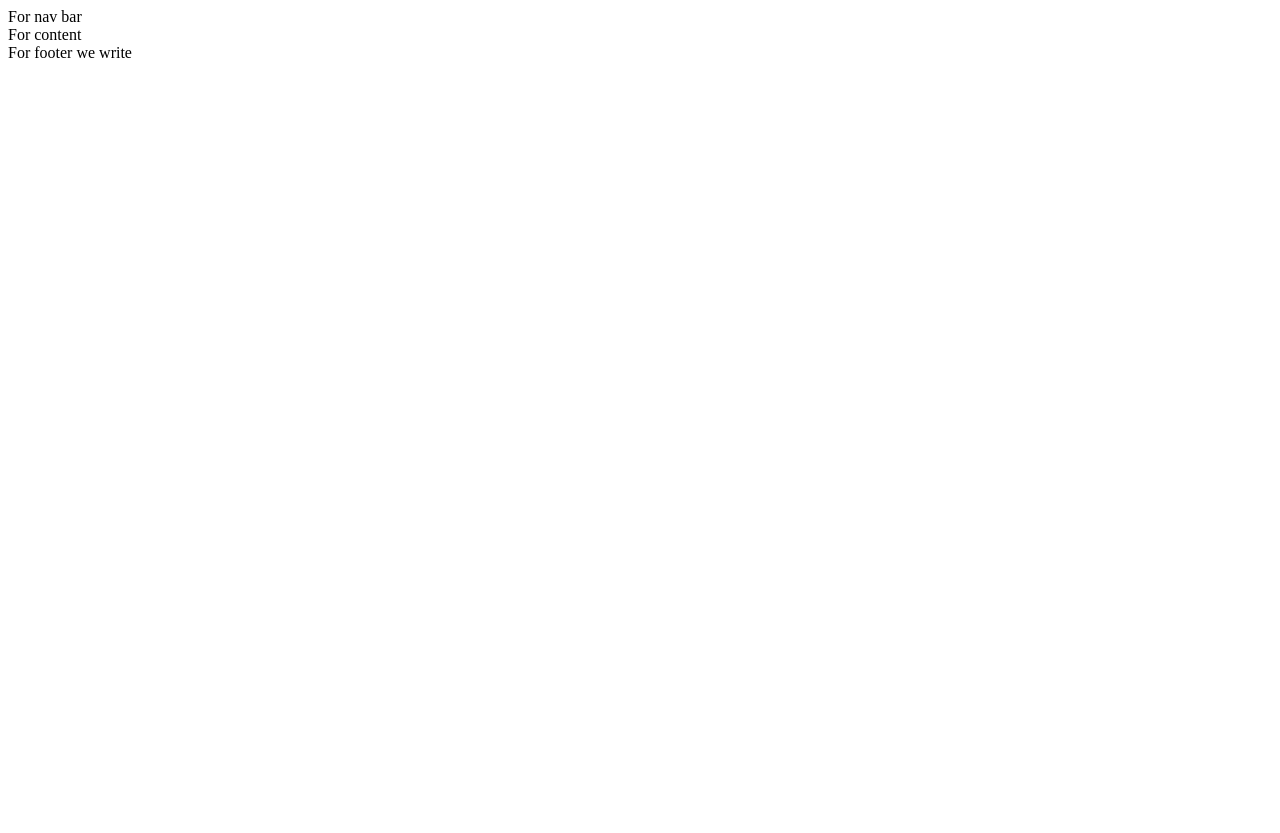
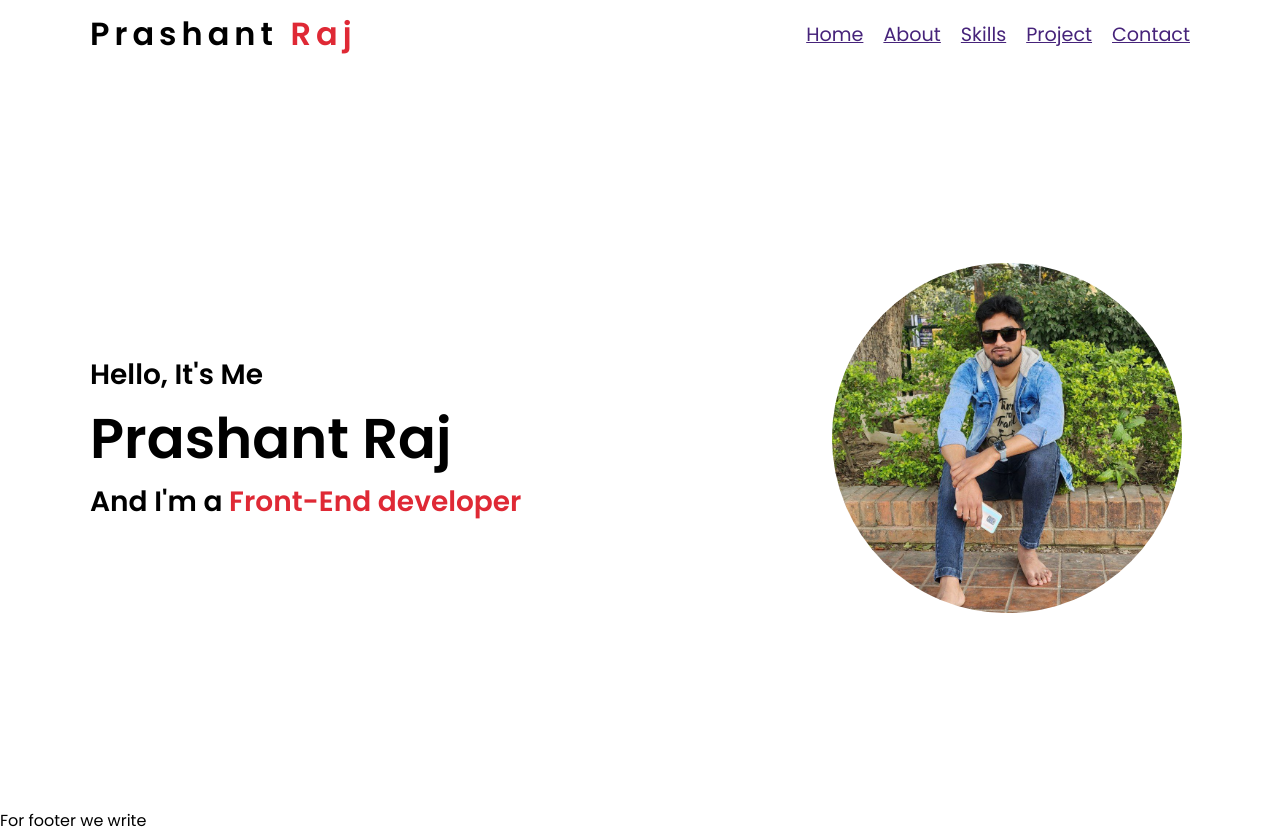
Before and after one commit to prashantrajch/portfolio, a plain HTML site: page index.html in a window 1280 px wide. Before the commit the page ends 800 px from the top, so only its background shows below. Drawn offline with Linux system fonts and the light colour scheme.

Commit message:
Only navbar make

```diff
--- a/index.html
+++ b/index.html
@@ -1,15 +1,50 @@
 <!DOCTYPE html>
 <html lang="en">
-<head>
-    <meta charset="UTF-8">
-    <meta name="viewport" content="width=device-width, initial-scale=1.0">
-    <link rel="stylesheet" href="style.css">
+  <head>
+    <meta charset="UTF-8" />
+    <meta name="viewport" content="width=device-width, initial-scale=1.0" />
+    <link rel="stylesheet" href="style.css" />
     <title>Your Portfolio</title>
-</head>
-<body>
-    <header>For nav bar</header>
-    <main>For content</main>
+  </head>
+  <body>
+    <!-- header for nav and logo -->
+    <div class="container">
+    <header class="header">
+
+            <div class="logo">
+                Prashant <span class="change">Raj</span>
+            </div>
+            <nav>
+                <ul class="navbar">
+                    <li><a href="#home">Home</a></li>
+                    <li><a href="#about">About</a></li>
+                    <li><a href="#skill">Skills</a></li>
+                    <li><a href="#project">Project</a></li>
+                    <li><a href="#contact">Contact</a></li>
+                </ul>
+            </nav>
+        </header>
+    </div>
+    <main>
+      <div class="container">
+
+        <section class="home" id="home">
+          <div class="left">
+            <h3>Hello, It's Me </h3>
+            <h1>Prashant Raj</h1>
+            <h3>And I'm a <span class="change">Front-End developer</span></h3>
+          </div>
+          <div class="right">
+                <div class="img"></div>
+                <!-- <img src="./assests/photo_2024-02-19_11-31-55.jpg" alt="My Photo" width="100%"> -->
+              </div>
+            </section>
+          </div>
+
+    </main>
     <footer>For footer we write</footer>
+
+
     <script src="script.js"></script>
-</body>
+  </body>
 </html>
--- a/style.css
+++ b/style.css
@@ -0,0 +1,162 @@
+@import url("https://fonts.googleapis.com/css2?family=Poppins:wght@300;400;500;600&display=swap");
+
+:root {
+  --primary-color: #df2935;
+  --secondary-color: #46237a;
+  --third-color: #087e8b;
+}
+
+* {
+  margin: 0;
+  padding: 0;
+  box-sizing: border-box;
+  font-family: "Poppins", sans-serif;
+}
+
+.container{
+    padding: 0.625rem 1.25rem;
+}
+
+
+.header {
+  display: flex;
+  justify-content: space-between;
+  align-items: center;
+}
+
+.logo{
+    font-size: 2rem;
+    font-weight: 700;
+    letter-spacing: 5px;
+    animation: slideRight 1s;
+}
+
+.change{
+    color: var(--primary-color);
+}
+
+.navbar{
+    list-style: none;
+    display: flex;
+    gap: 20px;
+}
+
+.navbar li{
+    padding: 4px 0;
+}
+
+
+.navbar a{
+    display: block;
+    font-size: 1.2rem;
+    color: var(--secondary-color);
+    position: relative;
+    animation: slideTop 1s;
+}
+
+
+.navbar a::after{
+    content: '';
+    position: absolute;
+    display: block;
+    width: 0;
+    height: 2px;
+    background-color: var(--primary-color);
+    transition: width 0.5s;
+}
+
+.navbar a:hover::after{
+    width: 100%;
+}
+
+.home{
+    height: 90vh;
+    display: flex;
+    align-items: center;
+    justify-content: space-between;
+}
+
+.home .left{
+    flex: 2;
+}
+
+.left h3{
+    font-size: 1.75rem;
+    animation: slideBottom 1s;
+}
+
+.left h1{
+    font-size: 3.5rem;
+    animation: slideRight 1s;
+}
+
+.home .right{
+    flex: 1;
+}
+
+.right .img{
+    width: 350px;
+    height: 350px;
+    border-radius: 50%;
+    background-color: rebeccapurple;
+    margin: 0 auto;
+    background-image: url('/assests/photo_2024-02-19_11-31-55.jpg');
+    background-position: center;
+    background-size: cover;
+}
+
+
+@keyframes slideTop{
+    0%{
+        transform: translateY(150%);
+        opacity: 0;
+    }
+    100%{
+        transform: translateY(0);
+        opacity: 1;
+    }
+}
+
+@keyframes slideRight{
+    0%{
+        transform: translateX(-150%);
+        opacity: 0;
+    }
+    100%{
+        opacity: 1;
+        transform: translateX(0);
+    }
+}
+
+@keyframes slideBottom {
+    0%{
+        transform: translateY(-100%);
+        opacity: 0;
+    }
+    100%{
+        transform: translateY(0);
+        opacity: 1;
+    }
+}
+
+
+
+
+@media only screen and (min-width: 1200px) {
+    .container{
+        max-width: 1140px;
+        width: 100%;
+        margin: 0 auto;
+    }
+}
+
+@media only screen and (max-width: 768px) {
+    html{
+        font-size: 14px;
+    }
+
+    .container{
+        max-width: 720px;
+        margin: 0 auto;
+    }
+}
```
Also changed, not shown: assests/photo_2024-02-19_11-31-55.jpg (added), 1 other file.
